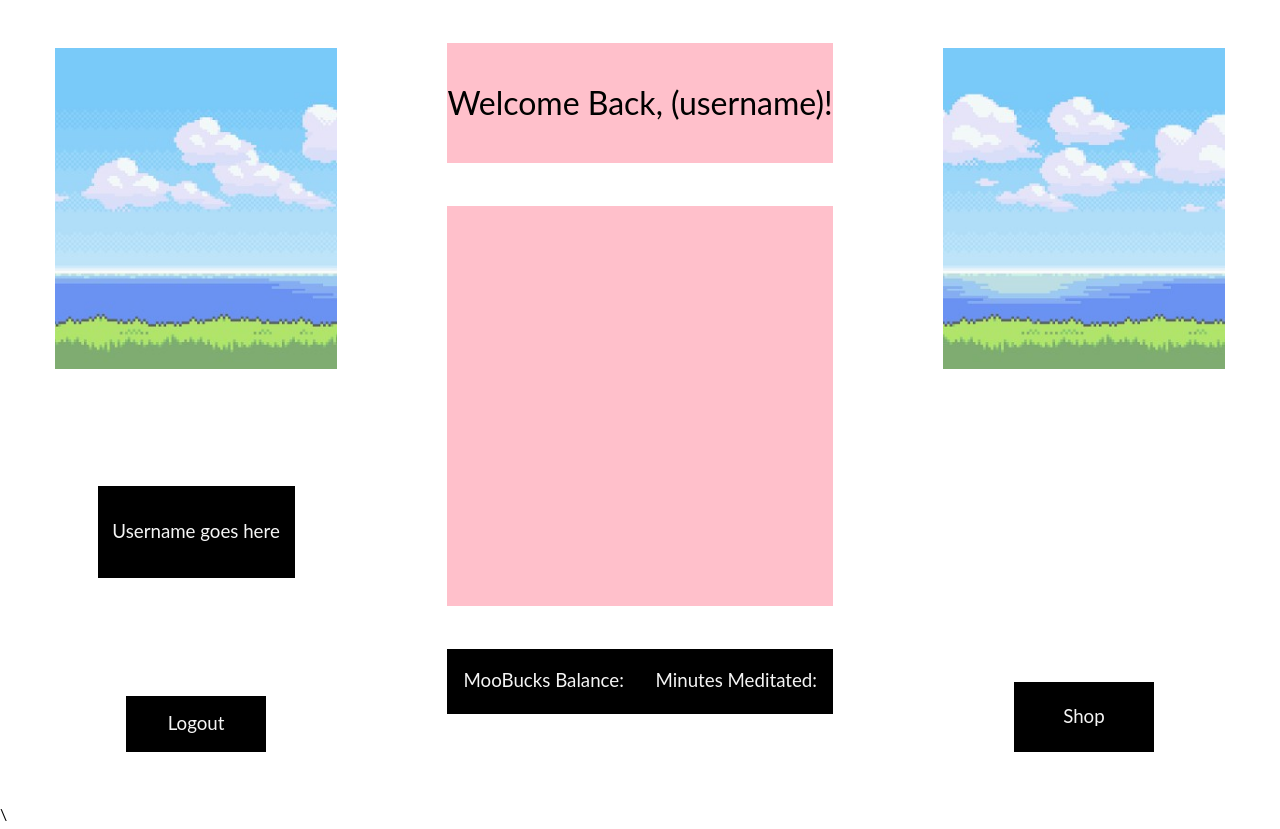
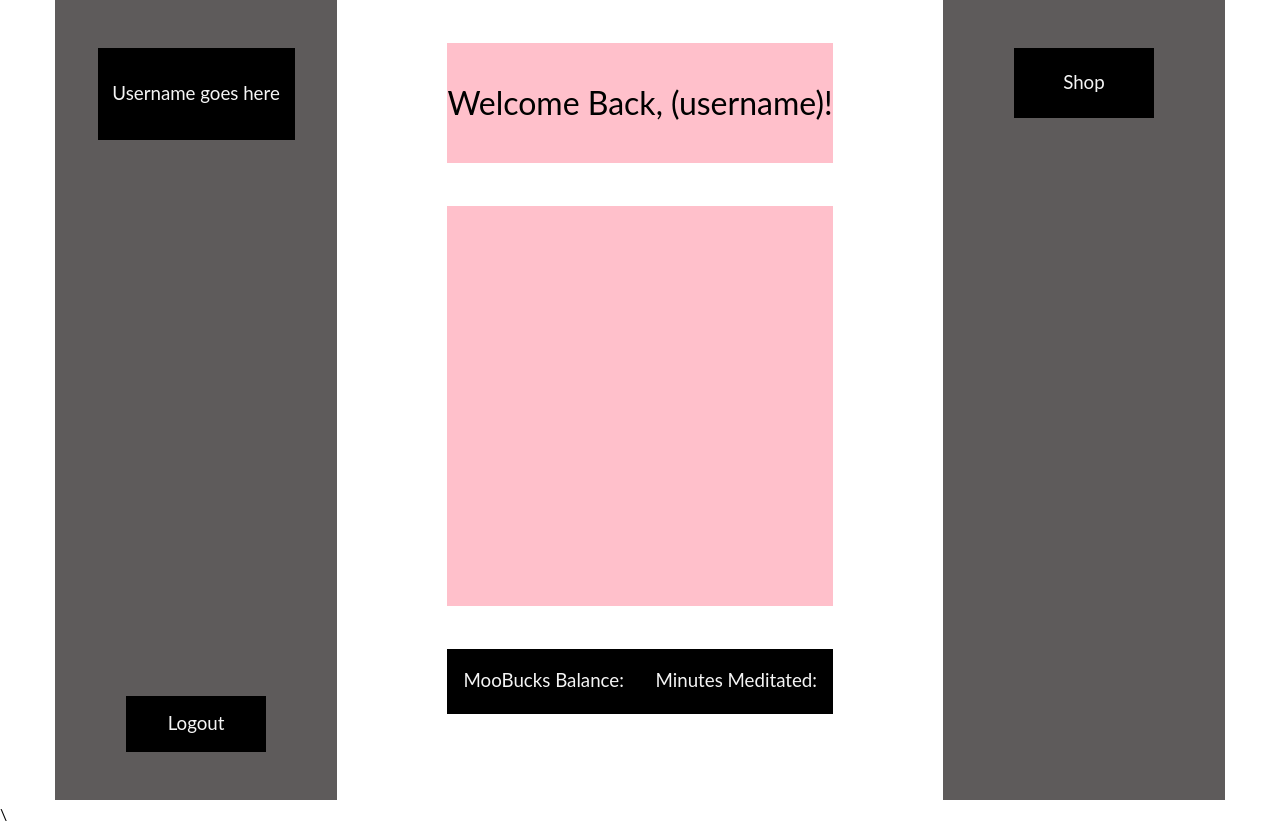
Before and after one commit to SyrJair/CIS454, a Vue app in the folder frontend/: page /main in a window 1280 px wide. Built offline with nearby package versions, Linux system fonts and the light colour scheme.

Commit message:
deleted from top, WIP

```diff
--- a/frontend/src/views/MainPage.vue
+++ b/frontend/src/views/MainPage.vue
@@ -1,7 +1,6 @@
 <template>
     <div class="overall-page">
         <div class="left-layout">
-            <img src="../assets/cloud_LEFT.jpg" alt="left side cloud bg">
             <div class="username-section">
                 <h3 id="username">Username goes here</h3>
             </div>
@@ -26,7 +25,6 @@
             </div>
         </div>
         <div class="right-layout">
-            <img src="../assets/cloud_RIGHT.jpg" alt="right side cloud bg">
             <div class="shop-section">
                 <h3 id="shop">Shop</h3>
             </div>
@@ -71,11 +69,11 @@
 
 
     /* LEFT LAYOUT */
-    /* added 4 lines of code after background-color to add background into left-layout WP */
+    /*  */
     .left-layout
     {
         justify-content:space-between;
-        background-color:rgb(255, 255, 255);
+        background-color:rgba(48, 45, 45, 0.775);
 
     }
     .username-section
@@ -100,11 +98,11 @@
     }
 
     /* RIGHT LAYOUT */
-    /* added 4 lines of code after background-color to add background into right-layout WP */
+    /* */
     .right-layout
     {
         justify-content:space-between;
-        background-color:rgb(255, 255, 255);
+        background-color:rgba(48, 45, 45, 0.775);
 
     }
     .shop-section
```
